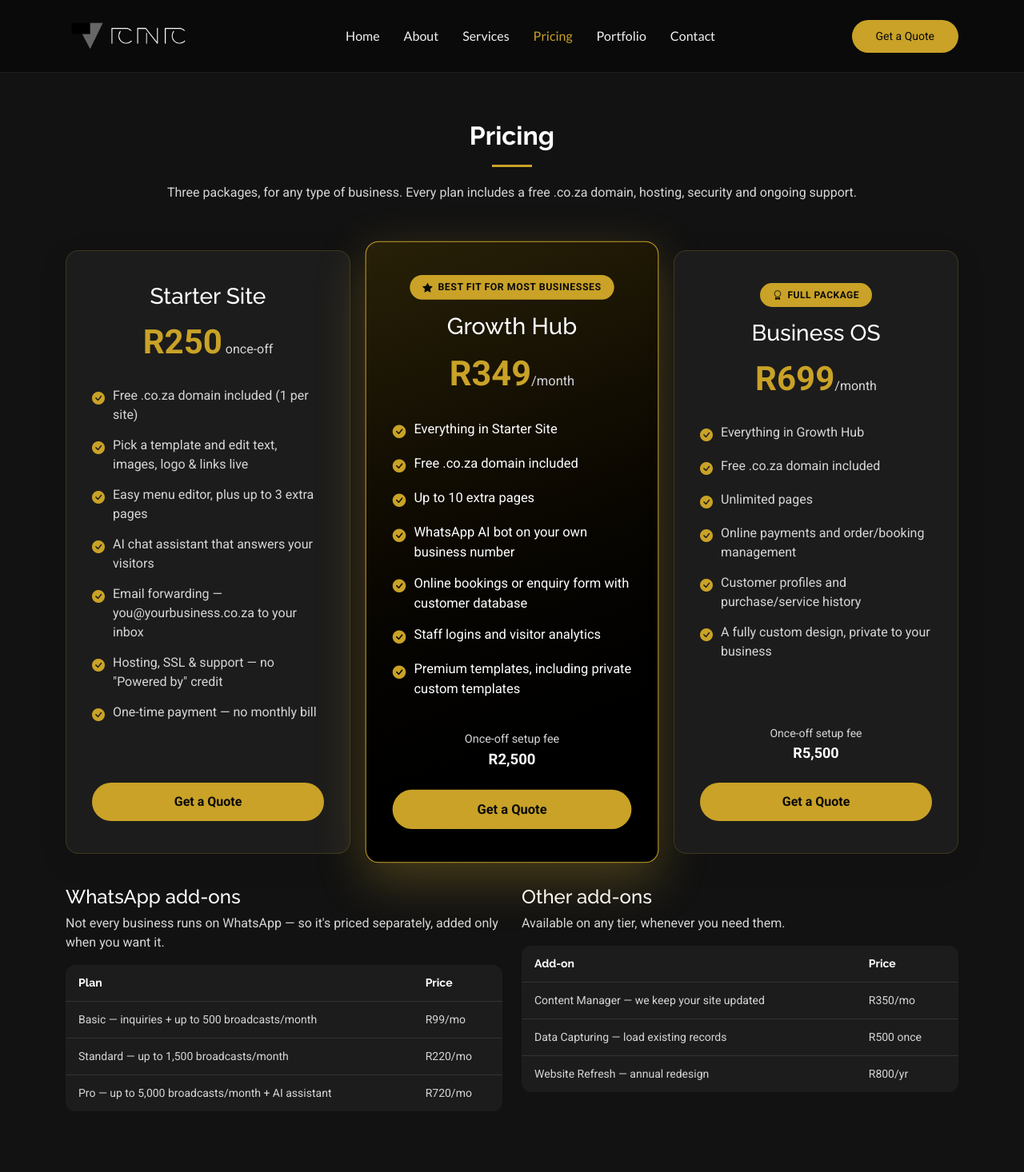
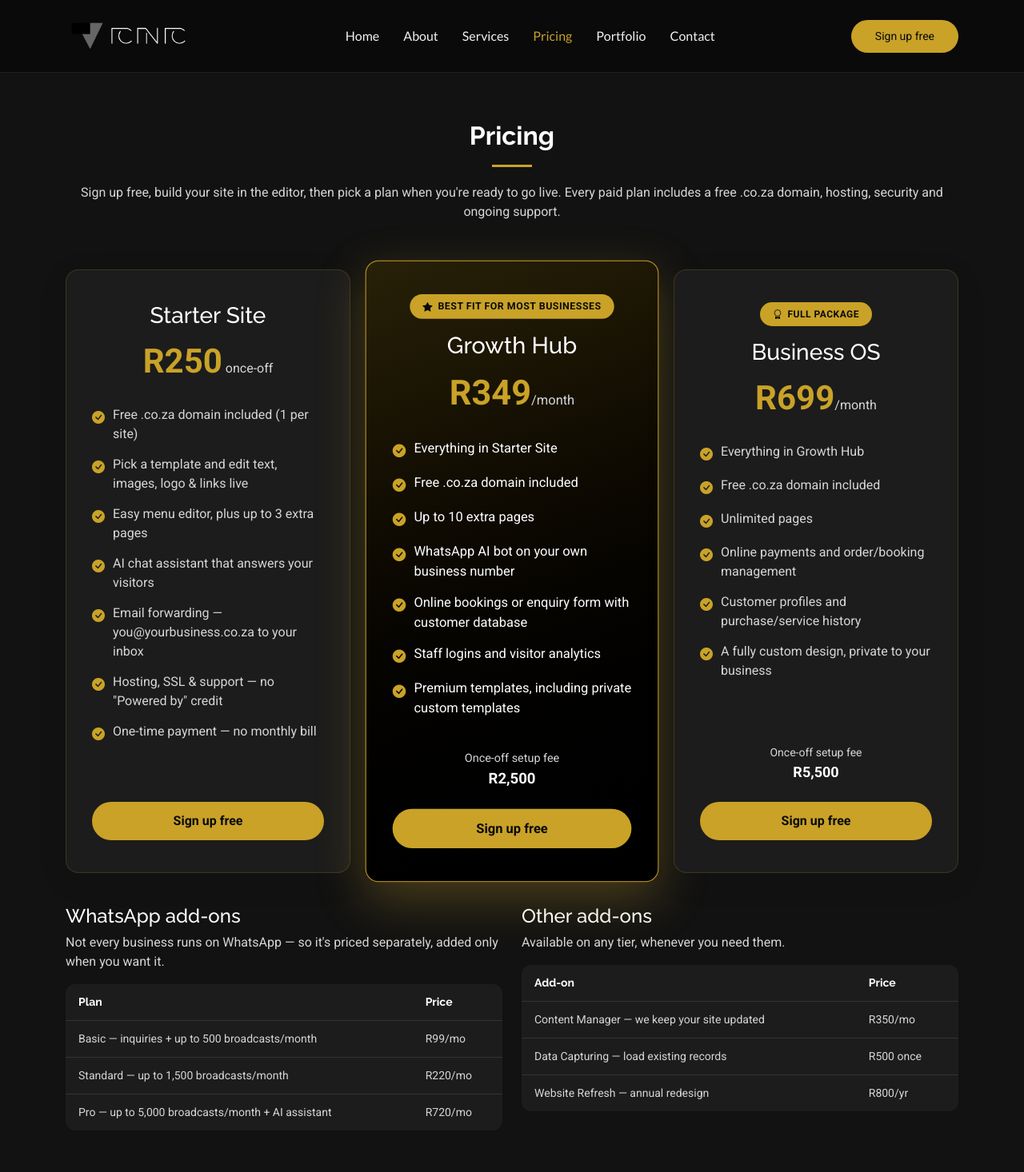
Before and after one commit to DNRessay/Digital, a React (Vite) app in the folder frontend/site/: page /pricing in a window 1280 px wide. Shown: the top 1466 px of the page at 80% size. Built offline with nearby package versions, Linux system fonts and the light colour scheme.

Commit message:
Site CTAs push free signup (opens portal register screen via ?signup) instead of quotes
Co-Authored-By: Claude Opus 5.5 <noreply@anthropic.com>
Claude-Session: https://claude.ai/code/session_01PMaeupejWkEM7dsZoPFASZ

```diff
--- a/frontend/site/src/components/Footer.jsx
+++ b/frontend/site/src/components/Footer.jsx
@@ -1,3 +1,4 @@
+import { SIGNUP_URL } from '../lib/signup.js'
 import { Link } from 'react-router-dom'
 
 export default function Footer() {
@@ -41,8 +42,8 @@ export default function Footer() {
           <div className="col-lg-3 col-md-6">
             <div className="footer-newsletter">
               <h4>Ready to start?</h4>
-              <p>Tell us about your business and we'll recommend the right package.</p>
-              <Link to="/contact" className="btn-pricing">Get a Quote</Link>
+              <p>Create your account free, pick a template and edit your site live — upgrade when you're ready.</p>
+              <a href={SIGNUP_URL} className="btn-pricing">Sign up free</a>
             </div>
           </div>
         </div>
--- a/frontend/site/src/components/Header.jsx
+++ b/frontend/site/src/components/Header.jsx
@@ -1,3 +1,4 @@
+import { SIGNUP_URL } from '../lib/signup.js'
 import { useEffect, useState } from 'react'
 import { Link } from 'react-router-dom'
 import useActiveSection from '../hooks/useActiveSection.js'
@@ -44,7 +45,7 @@ export default function Header() {
           ></i>
         </nav>
 
-        <Link to="/contact" className="btn-getstarted">Get a Quote</Link>
+        <a href={SIGNUP_URL} className="btn-getstarted">Sign up free</a>
 
       </div>
     </header>
--- /dev/null
+++ b/frontend/site/src/lib/signup.js
@@ -0,0 +1 @@
+export const SIGNUP_URL = 'https://console.vicinic.co.za/?signup'
--- a/frontend/site/src/sections/Hero.jsx
+++ b/frontend/site/src/sections/Hero.jsx
@@ -1,3 +1,4 @@
+import { SIGNUP_URL } from '../lib/signup.js'
 import SectionLink from '../components/SectionLink.jsx'
 
 export default function Hero() {
@@ -20,13 +21,13 @@ export default function Hero() {
               <p className="hero-text" data-aos="fade-up" data-aos-delay="350">A professional website plus a WhatsApp line your customers already trust — built, hosted, and supported by us. No hardware, no in-house developer needed.</p>
 
               <div className="hero-cta" data-aos="fade-up" data-aos-delay="400">
-                <SectionLink to="pricing" className="cta-button">
-                  <span>See Packages</span>
+                <a href={SIGNUP_URL} className="cta-button">
+                  <span>Sign up free</span>
                   <i className="bi bi-arrow-right"></i>
-                </SectionLink>
-                <SectionLink to="contact" className="cta-link">
-                  <i className="bi bi-chat-dots"></i>
-                  <span>Get a Quote</span>
+                </a>
+                <SectionLink to="pricing" className="cta-link">
+                  <i className="bi bi-tag"></i>
+                  <span>See plans</span>
                 </SectionLink>
               </div>
             </div>
--- a/frontend/site/src/sections/Pricing.jsx
+++ b/frontend/site/src/sections/Pricing.jsx
@@ -1,3 +1,4 @@
+import { SIGNUP_URL } from '../lib/signup.js'
 import SectionLink from '../components/SectionLink.jsx'
 
 const PLANS = [
@@ -98,7 +99,7 @@ const SCHOOL_PLANS = [
   },
 ]
 
-function PlanCard({ plan, cta = 'Get a Quote' }) {
+function PlanCard({ plan, cta = 'Sign up free', to }) {
   return (
     <div className="col-lg-4 col-md-6" data-aos="fade-up" data-aos-delay={plan.delay}>
       <div className={`pricing-card${plan.featured ? ' featured' : ''}`}>
@@ -116,7 +117,7 @@ function PlanCard({ plan, cta = 'Get a Quote' }) {
           <div className="pricing-setup">Once-off setup fee <strong>{plan.setup}</strong></div>
         )}
         {plan.note && <div className="pricing-setup">{plan.note}</div>}
-        <SectionLink to="contact" className="btn-pricing">{cta}</SectionLink>
+        {to ? <SectionLink to={to} className="btn-pricing">{cta}</SectionLink> : <a href={SIGNUP_URL} className="btn-pricing">{cta}</a>}
       </div>
     </div>
   )
@@ -129,7 +130,7 @@ export default function Pricing({ standalone = false }) {
       <div className="container section-title" data-aos="fade-up">
         {standalone && <h1 className="visually-hidden">Pricing</h1>}
         <h2>Pricing</h2>
-        <p>Three packages, for any type of business. Every plan includes a free .co.za domain, hosting, security and ongoing support.</p>
+        <p>Sign up free, build your site in the editor, then pick a plan when you're ready to go live. Every paid plan includes a free .co.za domain, hosting, security and ongoing support.</p>
       </div>
 
       <div className="container" data-aos="fade-up" data-aos-delay="100">
@@ -172,7 +173,7 @@ export default function Pricing({ standalone = false }) {
         </div>
 
         <div className="row g-4 justify-content-center">
-          {SCHOOL_PLANS.map((plan) => <PlanCard plan={plan} cta="Request a proposal" key={plan.name} />)}
+          {SCHOOL_PLANS.map((plan) => <PlanCard plan={plan} cta="Request a proposal" to="contact" key={plan.name} />)}
         </div>
 
         <div className="row g-4 mt-3">
```
Also changed, not shown: 1 other file (tests, documents, lock files or other folders).
